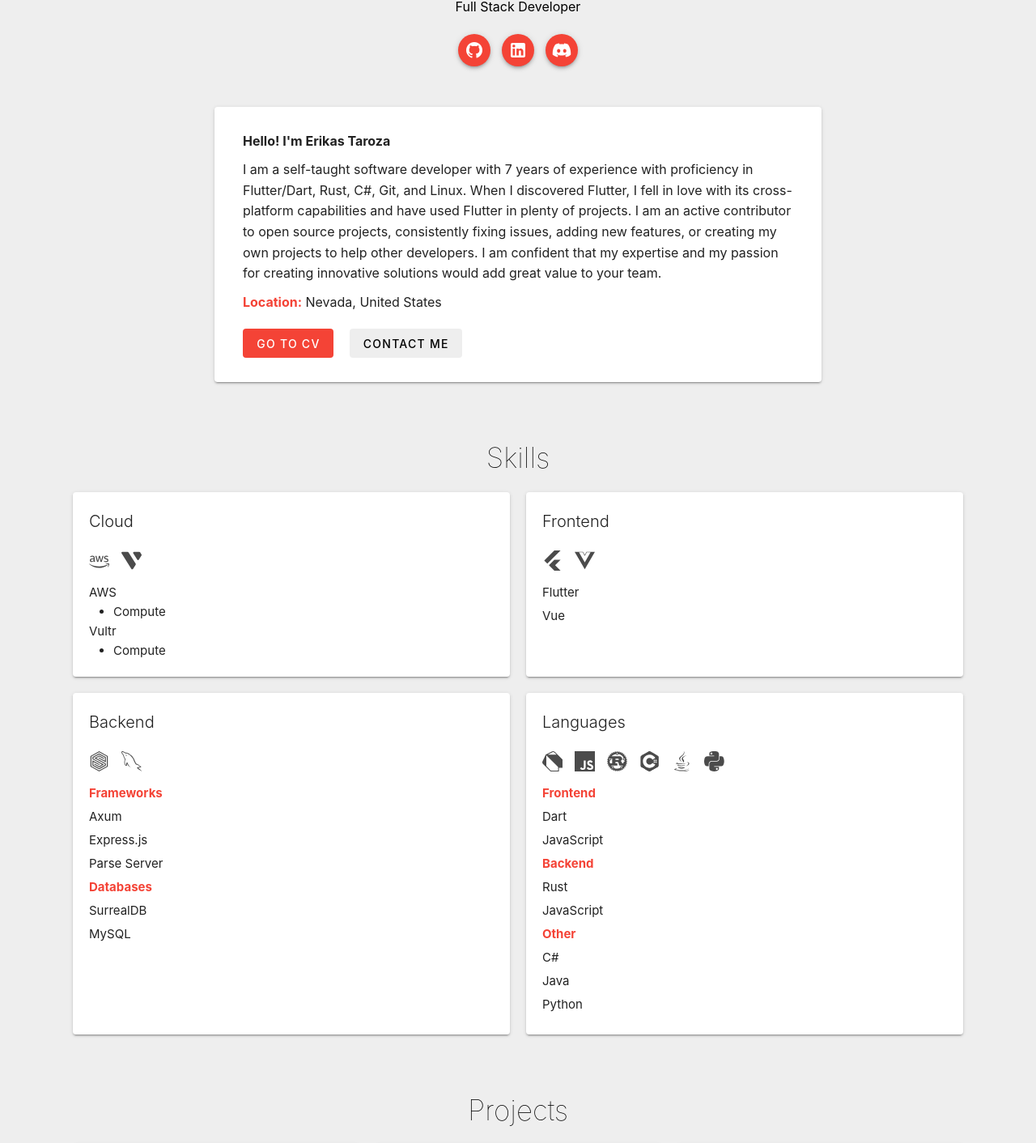
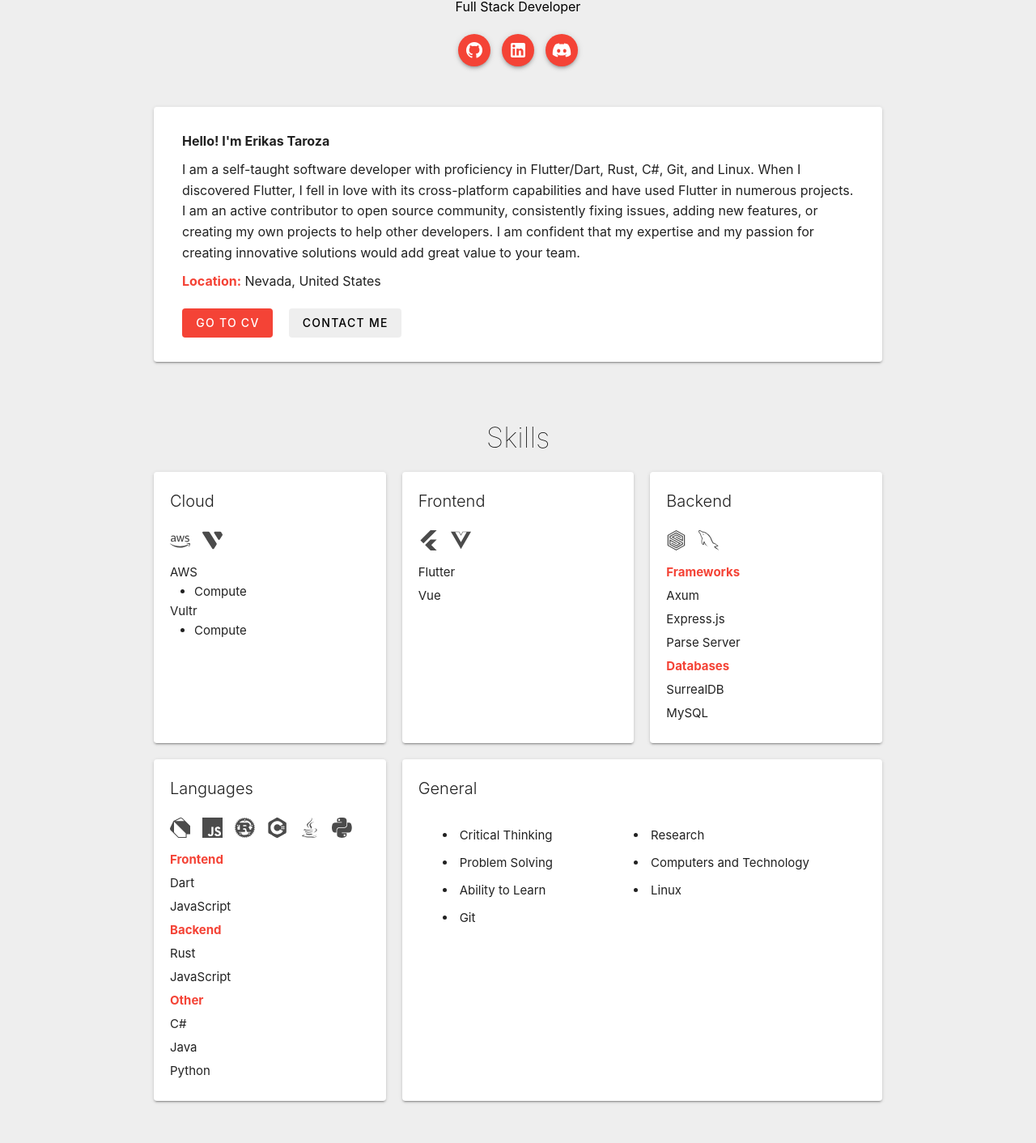
Before and after one commit to erikas-taroza/erikas-taroza.github.io, a Vue app: page / in a window 1280 px wide. Shown: the part 498-1910 px from the top of the page at 81% size. Built offline with nearby package versions, Linux system fonts and the light colour scheme.

Commit message:
Update resume, improve skills section

```diff
--- a/src/assets/resume/resume.html
+++ b/src/assets/resume/resume.html
@@ -79,9 +79,9 @@
         </div>
 
         <p style="margin-top: 30px" id="about">
-            I am a self-taught software developer with 7 years of experience with proficiency in Flutter/Dart, Rust, C#,
+            I am a self-taught software developer with proficiency in Flutter/Dart, Rust, C#,
             Git, and Linux. When I discovered Flutter, I fell in love with its cross-platform capabilities and have used
-            Flutter in plenty of projects. I am an active contributor to open source projects, consistently fixing
+            Flutter in numerous projects. I am an active contributor to open source community, consistently fixing
             issues, adding new features, or creating my own projects to help other developers. I am confident that my
             expertise and my passion for creating innovative solutions would add great value to your team.
         </p>
@@ -100,14 +100,14 @@
                 <h3 style="font-size: 1.1em">Full Stack Developer, IDMSRTV (Startup)</h3>
                 <ul class="description">
                     <li>
-                        Drove strategy for website development
+                        Drive strategy for website development
                         <ul class="description" style="margin-top: 0px">
                             <li>Rewrote WordPress website with improved styling and functionality</li>
                             <li>Vue (front-end)</li>
                             <li>Rust + Docker (back-end)</li>
                         </ul>
                     </li>
-                    <li>Identified and implemented modern technologies to get the website to market faster</li>
+                    <li>Identified and implemented modern technologies to get the beta website to market faster</li>
                     <li>Collaborated with cross functional team leaders to define project scope and timelines</li>
 
                     <li>
@@ -129,10 +129,19 @@
                     <li>NodeJS (back-end)</li>
                 </ul>
             </div>
+    </div>
 
+    <!-- Projects -->
+    <div class="section">
+        <div class="section-title">
+            <h2>03 PROJECTS</h2>
+            <div class="section-title-line"></div>
+        </div>
+
+        <div class="grid" style="margin-top: 30px">
             <strong><p style="font-size: 0.85em">October 2022 - Present</p></strong>
             <div>
-                <h3 style="font-size: 1.1em">Personal Project, simple_audio</h3>
+                <h3 style="font-size: 1.1em">simple_audio</h3>
                 <ul class="description">
                     <li>A simple cross-platform solution for playing audio in Flutter</li>
                     <li>Rust</li>
@@ -142,7 +151,7 @@
 
             <strong><p style="font-size: 0.85em">May 2022 - Present</p></strong>
             <div>
-                <h3 style="font-size: 1.1em">Personal Project, BitBeat</h3>
+                <h3 style="font-size: 1.1em">BitBeat</h3>
                 <ul class="description">
                     <li>Music streaming app with no ads</li>
                     <li>Flutter (front-end)</li>
@@ -167,12 +176,13 @@
                 </div>
             </div>
         </div>
+        </div>
     </div>
 
     <!-- Education -->
     <div class="section">
         <div class="section-title">
-            <h2>03 EDUCATION</h2>
+            <h2>04 EDUCATION</h2>
             <div class="section-title-line"></div>
         </div>
 
@@ -198,7 +208,7 @@
     <!-- Skills -->
     <div class="section">
         <div class="section-title">
-            <h2>04 SKILLS</h2>
+            <h2>05 SKILLS</h2>
             <div class="section-title-line"></div>
         </div>
 
@@ -207,9 +217,9 @@
             <li style="font-size: 1em">Research</li>
             <li style="font-size: 1em">Problem Solving</li>
             <li style="font-size: 1em">Computers and Technology</li>
+            <li style="font-size: 1em">Ability to Learn</li>
             <li style="font-size: 1em">Linux</li>
             <li style="font-size: 1em">Git</li>
-            <li style="font-size: 1em">Ability to Learn</li>
         </div>
     </div>
 </body>
--- a/src/components/Info.vue
+++ b/src/components/Info.vue
@@ -21,7 +21,7 @@ function goToCV() {
 
 <template>
     <div class="container">
-        <v-card class="card" elevation="2" style="max-width: 750px">
+        <v-card class="card" elevation="2" style="max-width: 900px">
             <div class="bio">
                 <p><strong>Hello! I'm Erikas Taroza</strong></p>
                 <p>{{ aboutText }}</p>
--- a/src/components/Skills.vue
+++ b/src/components/Skills.vue
@@ -66,15 +66,34 @@
                 <p>Java</p>
                 <p>Python</p>
             </v-card>
+            <v-card class="card" elevation="2" style="grid-column-end: span 2">
+                <h2>General</h2>
+                <div class="general">
+                    <li style="font-size: 1em">Critical Thinking</li>
+                    <li style="font-size: 1em">Research</li>
+                    <li style="font-size: 1em">Problem Solving</li>
+                    <li style="font-size: 1em">Computers and Technology</li>
+                    <li style="font-size: 1em">Ability to Learn</li>
+                    <li style="font-size: 1em">Linux</li>
+                    <li style="font-size: 1em">Git</li>
+                </div>
+            </v-card>
         </div>
     </div>
 </template>
 
 <style scoped>
+.general {
+    margin-top: 30px;
+    display: grid;
+    grid-template-columns: auto auto;
+    row-gap: 10px;
+}
+
 @media (min-width: 800px) {
     .grid {
         display: grid;
-        grid-template-columns: 1fr 1fr;
+        grid-template-columns: 1fr 1fr 1fr;
         width: 100%;
         column-gap: 20px;
         row-gap: 20px;
@@ -88,6 +107,17 @@
         width: 100%;
         row-gap: 20px;
     }
+
+    .general {
+        display: flex;
+        flex-direction: column;
+        width: 100%;
+        row-gap: 10px;
+    }
+}
+
+.container {
+    max-width: 900px;
 }
 
 .icons {
```
